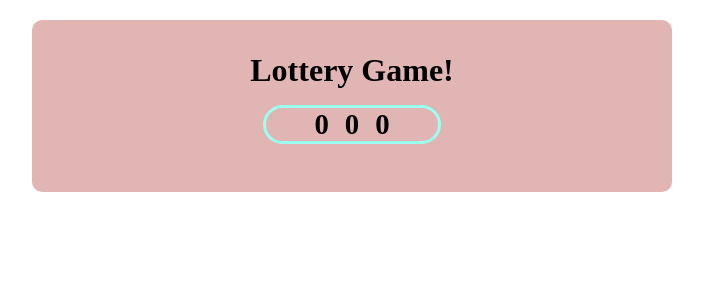
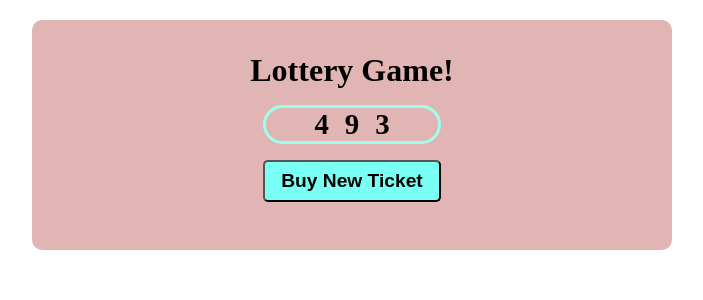
Before and after one commit to sanjeevkoshti/React-Learning, a React (Vite) app: page / in a window 1280 px wide. Shown: the top 300 px of the page, without its empty margins (288-991 px from the left). Built offline with nearby package versions, Linux system fonts and the light colour scheme.

Commit message:
update lottery ticket component

```diff
--- a/src/states/Lottery.css
+++ b/src/states/Lottery.css
@@ -23,3 +23,12 @@
     padding: 0 3rem;
     border-radius: 50px;
 }
+.buyBtn{
+    padding: 0.5rem 1rem;
+    font-size: 1.2rem;
+    font-weight: bold;
+    border-radius: 5px;
+    cursor: pointer;
+    background-color: rgb(122, 255, 244);
+    margin: 0 0 1rem 0;
+}
--- a/src/states/Lottery.jsx
+++ b/src/states/Lottery.jsx
@@ -1,8 +1,13 @@
 import { useState } from "react";
 import "./Lottery.css";
+import { genTicket, sum } from "./LotteryFun.js"
 
 export default function Lottery(){
-    let [ticket, setTicket] = useState([0,0,0]);
+    let [ticket, setTicket] = useState(genTicket(3));
+    let isWinning = sum(ticket) === 15;
+    let buyTicket=()=>{
+        setTicket(genTicket(3));
+    }
     return(
         <div className="lottery">
             <h1>Lottery Game!</h1>
@@ -11,6 +16,8 @@ export default function Lottery(){
                 <span>{ticket[1]}</span>
                 <span>{ticket[2]}</span>
             </div>
+            <button className="buyBtn" onClick={buyTicket}>Buy New Ticket</button>
+            <h2 style={{color: "green", fontSize: "1.8rem"}}>{isWinning && "Congratulations, you won! 🎉"}</h2>
         </div>
     );
 }
--- /dev/null
+++ b/src/states/LotteryFun.js
@@ -0,0 +1,13 @@
+function genTicket(n){
+    let arr = new Array(n);
+    for(let i=0; i<n; i++){
+        arr[i]=Math.floor(Math.random()*10);
+    }
+    return arr;
+}
+
+function sum(arr){
+    return arr.reduce((sum, curr) => sum+curr, 0);
+}
+
+export { genTicket, sum };
```
